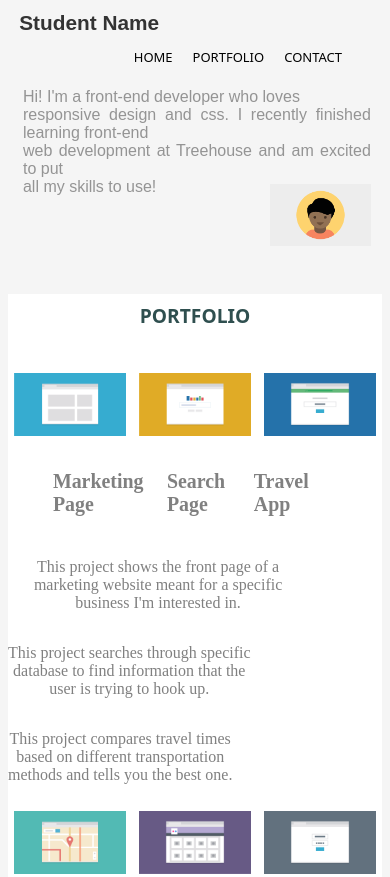
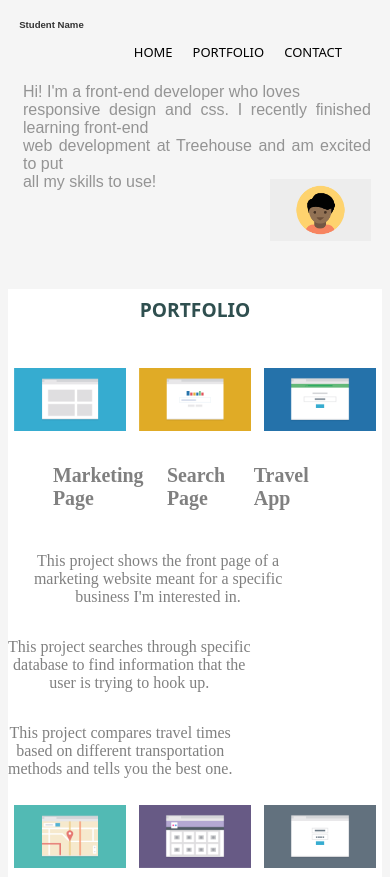
Before and after one commit to marissalloyd/Project-2, a plain HTML site: page index.html in a window 390 px wide. Shown: the top 877 px of the page. Drawn offline with Linux system fonts and the light colour scheme.

Commit message:
adding media queries

```diff
--- a/styles.css
+++ b/styles.css
@@ -176,3 +176,15 @@ hr {
     height: 1px;
     border: 0;
 }
+@media screen and (max-width:480px) /* mobile */ {
+    #studentname {
+    font-size: 60%;
+    margin: 5% 0 0 3%;
+    }
+}
+@media screen and (max-width: 1024px) {
+
+}
+@media screen and (max-width: 1200px) {
+
+}
```
